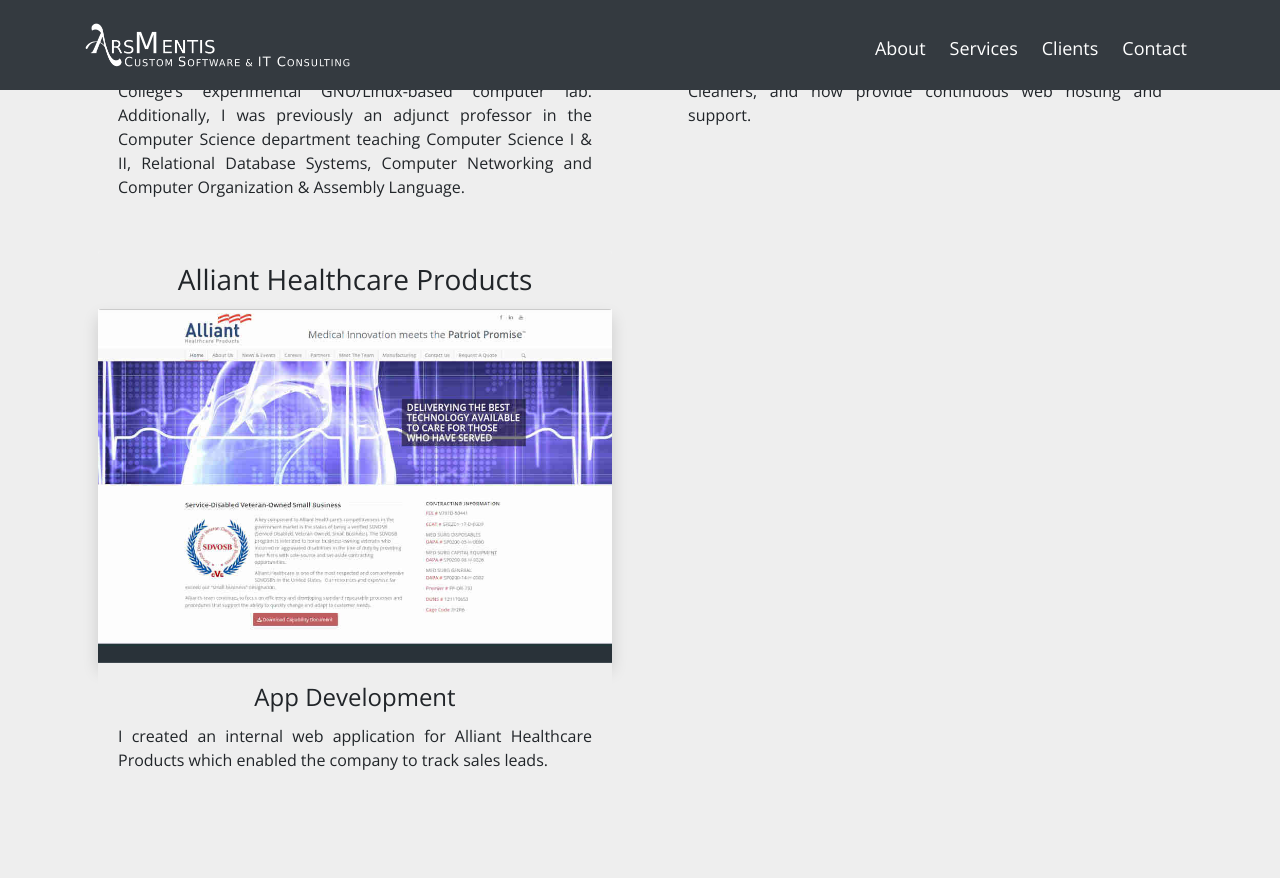
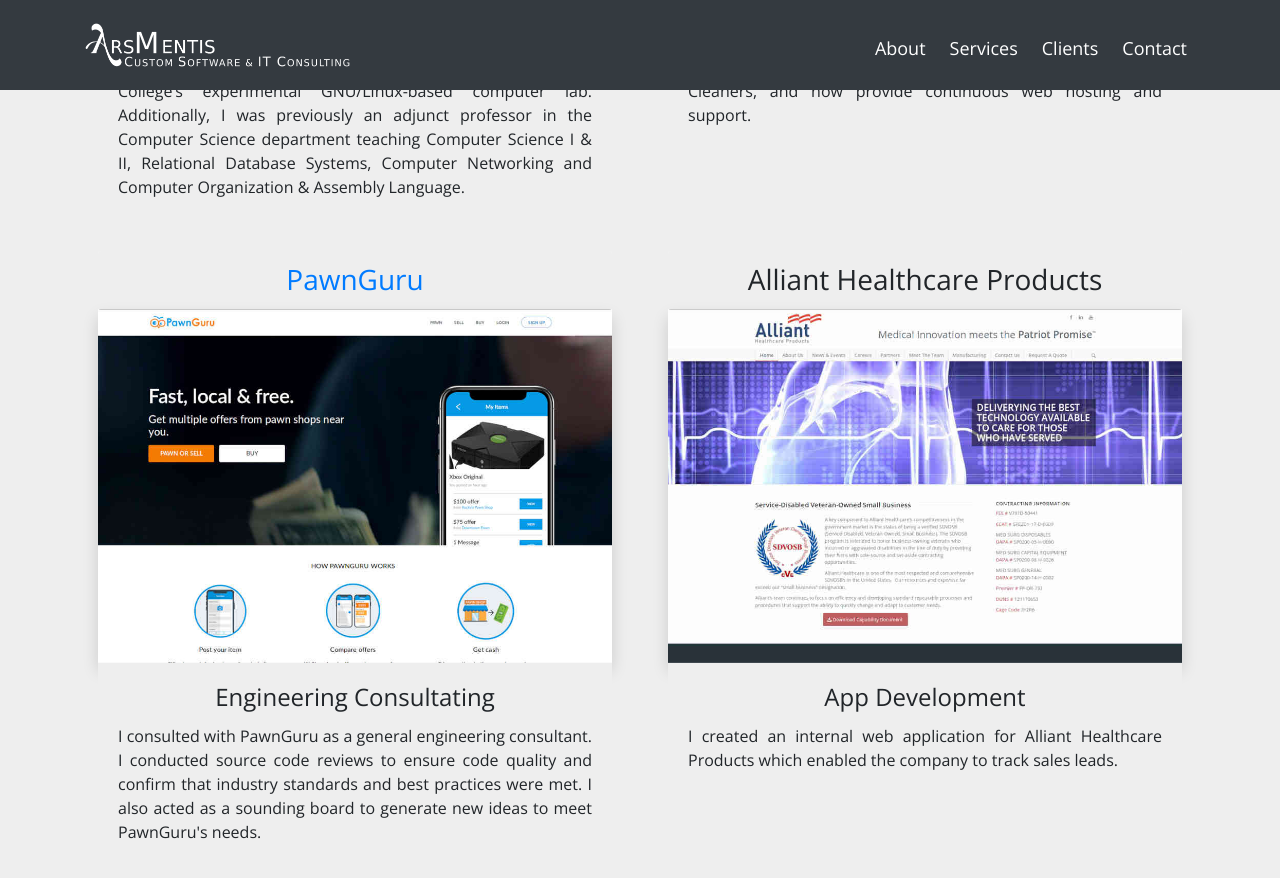
Before and after one commit to arsmentis/arsmentis-site, a Jekyll site: the page built from clients.md, in a window 1280 px wide and 900 px high, scrolled down 4893 px. Shown: the top 878 px of the window. Built offline with Jekyll 4.4.1, drawn with Linux system fonts in a browser that asks for light colours; some web fonts are replaced.

```diff
--- a/_layouts/clients.html
+++ b/_layouts/clients.html
@@ -275,6 +275,23 @@
     </div>
     <div class="col-12 col-md-6 content-col">
       <div class="card">
+        <a class="card-link" href="https://www.pawnguru.com/">
+          <h3 class="card-header text-center">PawnGuru</h3>
+          <img src="{{ '/img/pawnguru.jpg' | relative_url }}" class="card-img-top shadow" alt="" role="presentation">
+        </a>
+        <div class="card-body">
+          <h4 class="card-title text-center">Engineering Consultating</h4>
+          <p class="card-text text-justify">
+            I consulted with PawnGuru as a general engineering consultant. I
+            conducted source code reviews to ensure code quality and confirm that
+            industry standards and best practices were met. I also acted as a
+            sounding board to generate new ideas to meet PawnGuru's needs.
+          </p>
+        </div>
+      </div>
+    </div>
+    <div class="col-12 col-md-6 content-col">
+      <div class="card">
         <h3 class="card-header text-center">Alliant Healthcare Products</h3>
         <img src="{{ '/img/alliant.jpg' | relative_url }}" class="card-img-top shadow" alt="" role="presentation">
         <div class="card-body">
```
